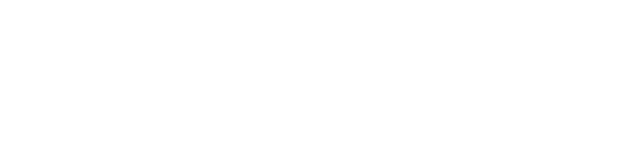
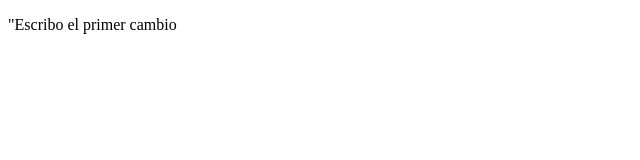
Before and after one commit to dseravi/poyectoGIT_VSC, a plain HTML site: page index.html in a window 1280 px wide. Shown: the whole page, without its empty margins (0-640 px from the left). Drawn offline with Linux system fonts and the light colour scheme.

Commit message:
Primer cambio en index

```diff
--- a/index.html
+++ b/index.html
@@ -7,6 +7,7 @@
     <title>Document</title>
 </head>
 <body>
+    <p> "Escribo el primer cambio</p>
 
 </body>
 </html>
```
